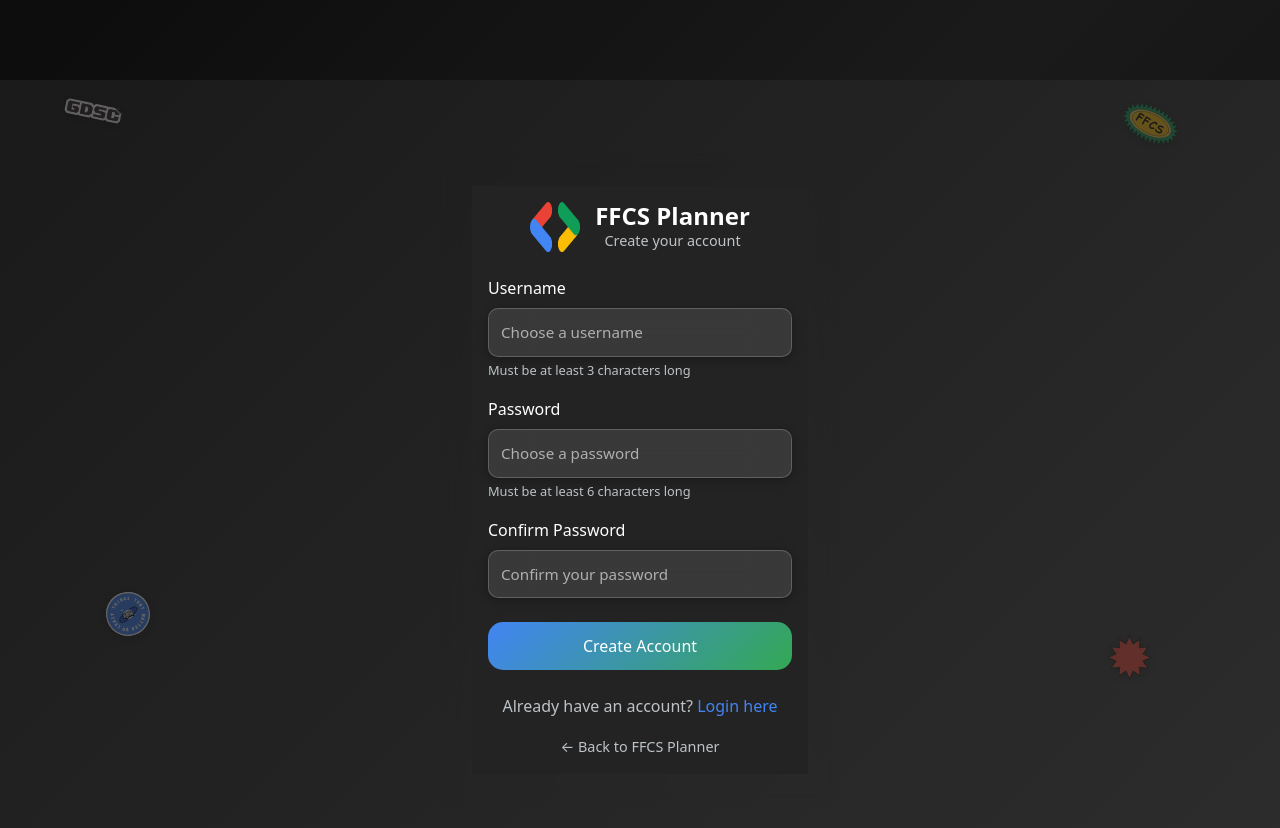
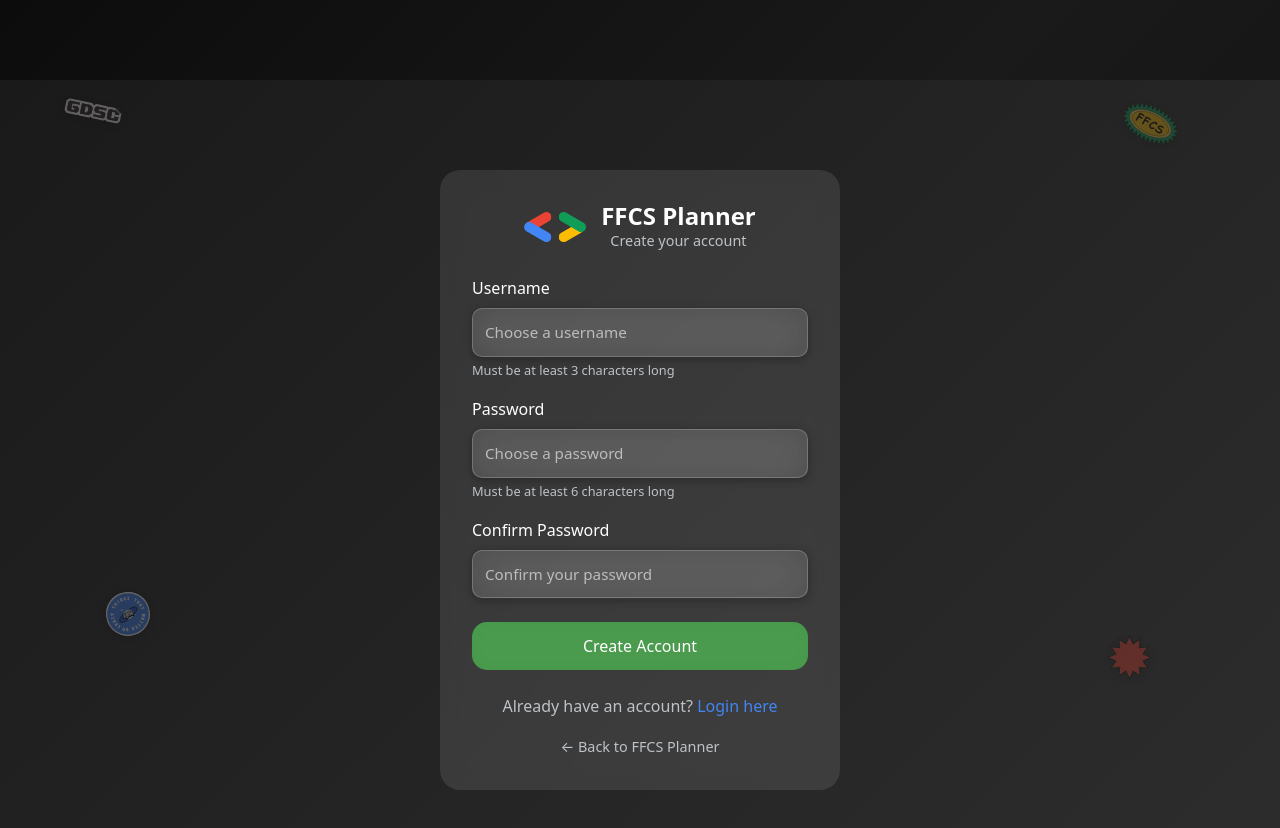
Before and after one commit to sarveshdakhore/ffcs-nextjs, a Next.js app: page /register in a window 1280 px wide. Shown: the top 828 px of the page. Built offline with nearby package versions, Linux system fonts and the light colour scheme.

Commit message:
Refactor login and register UI, add redirect on register

```diff
--- a/src/app/register/page.tsx
+++ b/src/app/register/page.tsx
@@ -18,7 +18,11 @@ export default function RegisterPage() {
     if (state.isAuthenticated) {
       router.push('/');
     }
-  }, [state.isAuthenticated, router]);
+
+	if (state.error == "User created successfully") {
+		router.push('/login');
+	}
+  }, [state.isAuthenticated, router, state.error]);
 
   // Clear error when component mounts
   useEffect(() => {
@@ -118,21 +122,21 @@ export default function RegisterPage() {
         }} />
       </div>
 
-      <div className="card" style={{
+      <div className="" style={{
         width: '100%',
         maxWidth: '400px',
         background: 'rgba(255, 255, 255, 0.1)',
         backdropFilter: 'blur(10px)',
-        border: '1px solid rgba(255, 255, 255, 0.2)',
+        // border: '1px solid rgba(255, 255, 255, 0.2)',
         borderRadius: '20px',
         padding: '2rem',
         zIndex: 10
       }}>
-        <div className="card-body">
+        <div className="">
           {/* Header */}
           <div className="text-center mb-4">
             <div className="d-flex justify-content-center align-items-center mb-3">
-              <img src="/images/icons/gdsc.png" alt="GDSC Logo" style={{ width: '50px', height: '50px', marginRight: '15px' }} />
+              <img src="/images/icons/gdsc.png" alt="GDSC Logo" style={{ height: '30px', marginRight: '15px' }} />
               <div>
                 <h2 style={{ color: 'white', margin: 0, fontSize: '1.5rem', fontWeight: 'bold' }}>FFCS Planner</h2>
                 <p style={{ color: '#bdc3c7', margin: 0, fontSize: '0.9rem' }}>Create your account</p>
@@ -239,17 +243,7 @@ export default function RegisterPage() {
             <button
               type="submit"
               disabled={state.isLoading}
-              className="btn w-100"
-              style={{
-                background: 'linear-gradient(135deg, #4285F4 0%, #34A853 100%)',
-                border: 'none',
-                borderRadius: '10px',
-                color: 'white',
-                fontWeight: '600',
-                padding: '0.75rem',
-                fontSize: '1rem',
-                transition: 'all 0.3s ease'
-              }}
+              className="btn btn-success w-100"
             >
               {state.isLoading ? (
                 <div className="d-flex align-items-center justify-content-center">
```
Also changed, not shown: src/app/login/page.tsx (+5 -15 lines).
